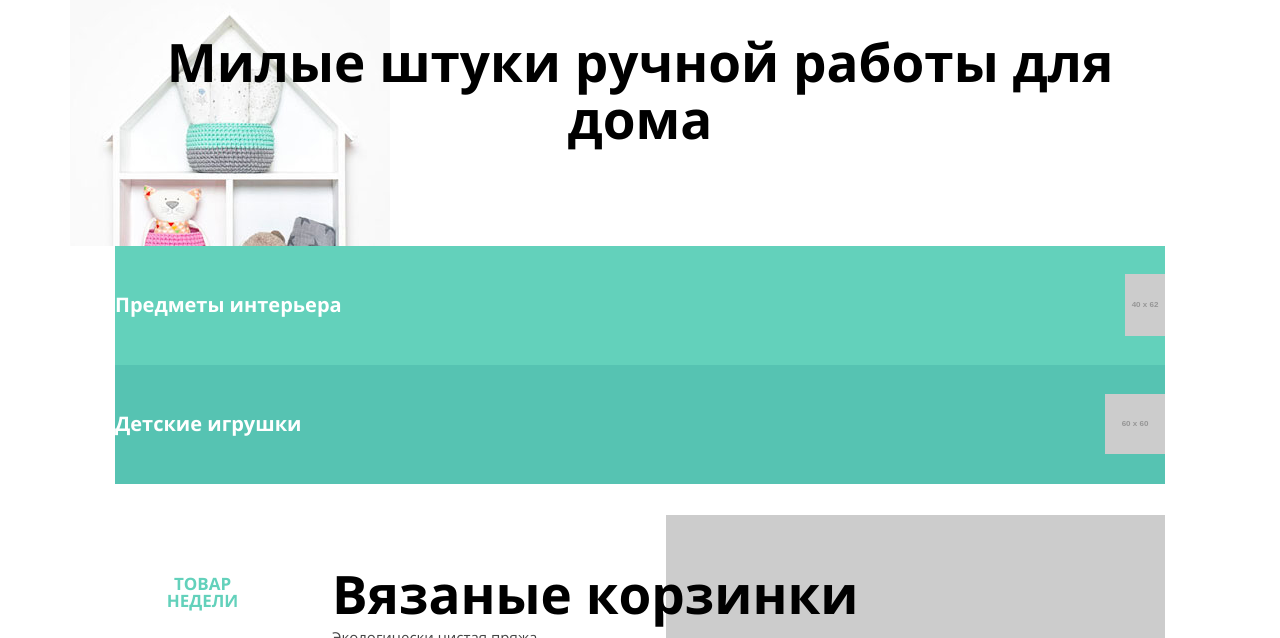
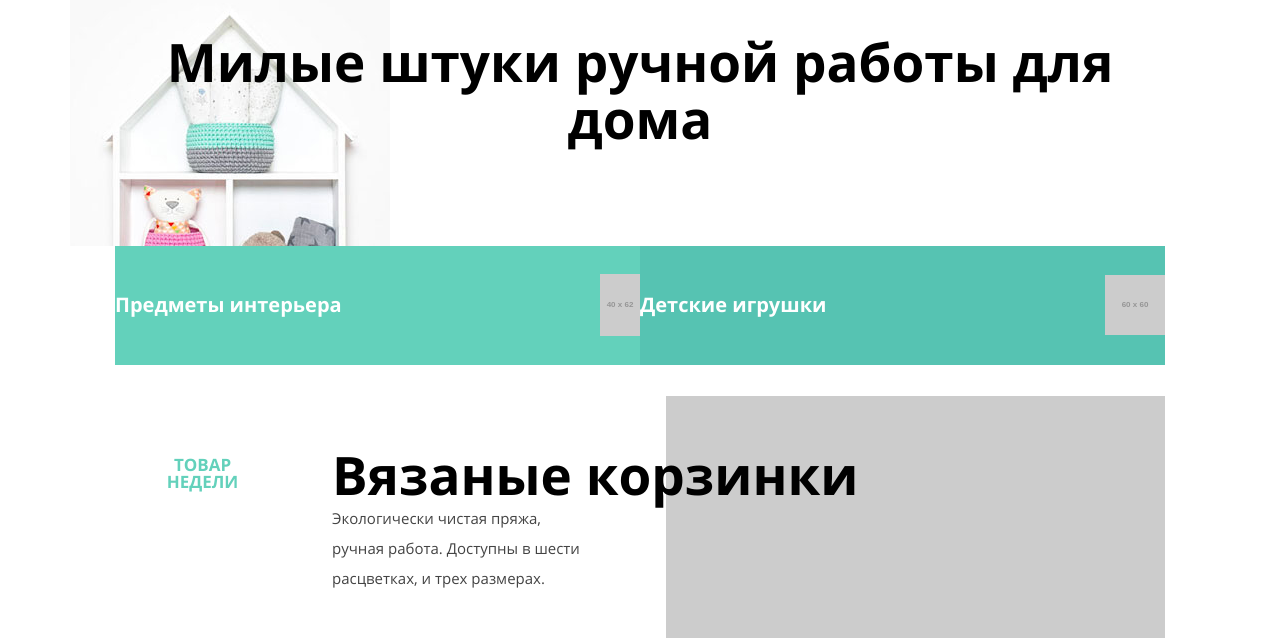
Before and after one commit to hannared/240292-mishka-21, a website: page source/index.html in a window 1280 px wide. Shown: the part 106-744 px from the top of the page. Drawn offline with nearby package versions, Linux system fonts and the light colour scheme; files that its build step writes are made by us from their sources; placeholder pictures from the web are drawn by us.

Commit message:
fix catalog navigation width

```diff
--- a/source/less/blocks/catalog-navigation.less
+++ b/source/less/blocks/catalog-navigation.less
@@ -19,9 +19,13 @@
 
 .catalog-navigation__list {
   .list-unstyled();
+
   display: grid;
   grid-template-columns: 1fr;
-  grid-template-rows: 1fr 1fr;
+
+  @media (min-width: @tablet-width) {
+    grid-template-columns: 1fr 1fr;
+  }
 }
 
 .catalog-navigation__item--interior {
@@ -32,6 +36,11 @@
 .catalog-navigation__item--toys {
   grid-row: 2;
   grid-column: 1;
+
+  @media (min-width: @tablet-width) {
+    grid-row: 1;
+    grid-column: 2;
+  }
 }
 
 .catalog-navigation__lamp {
```
